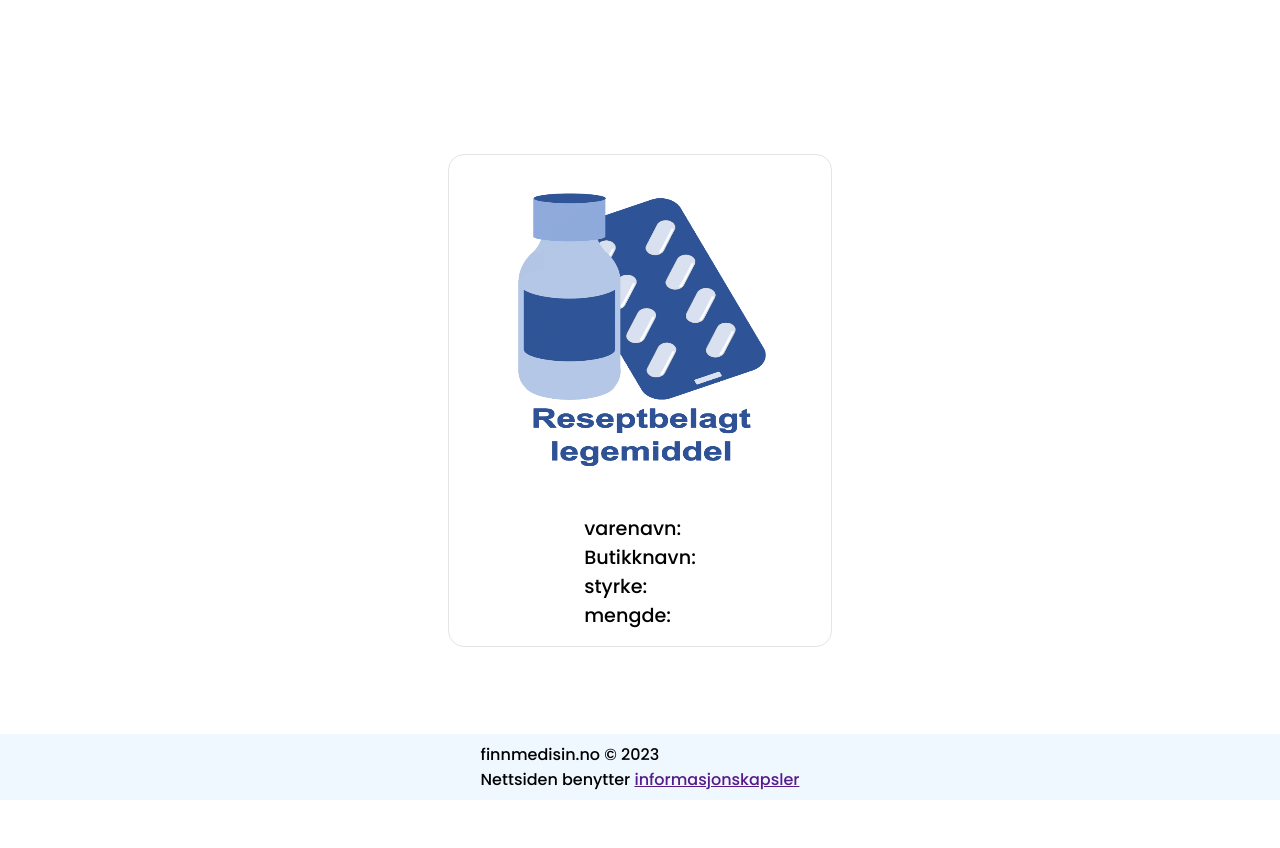
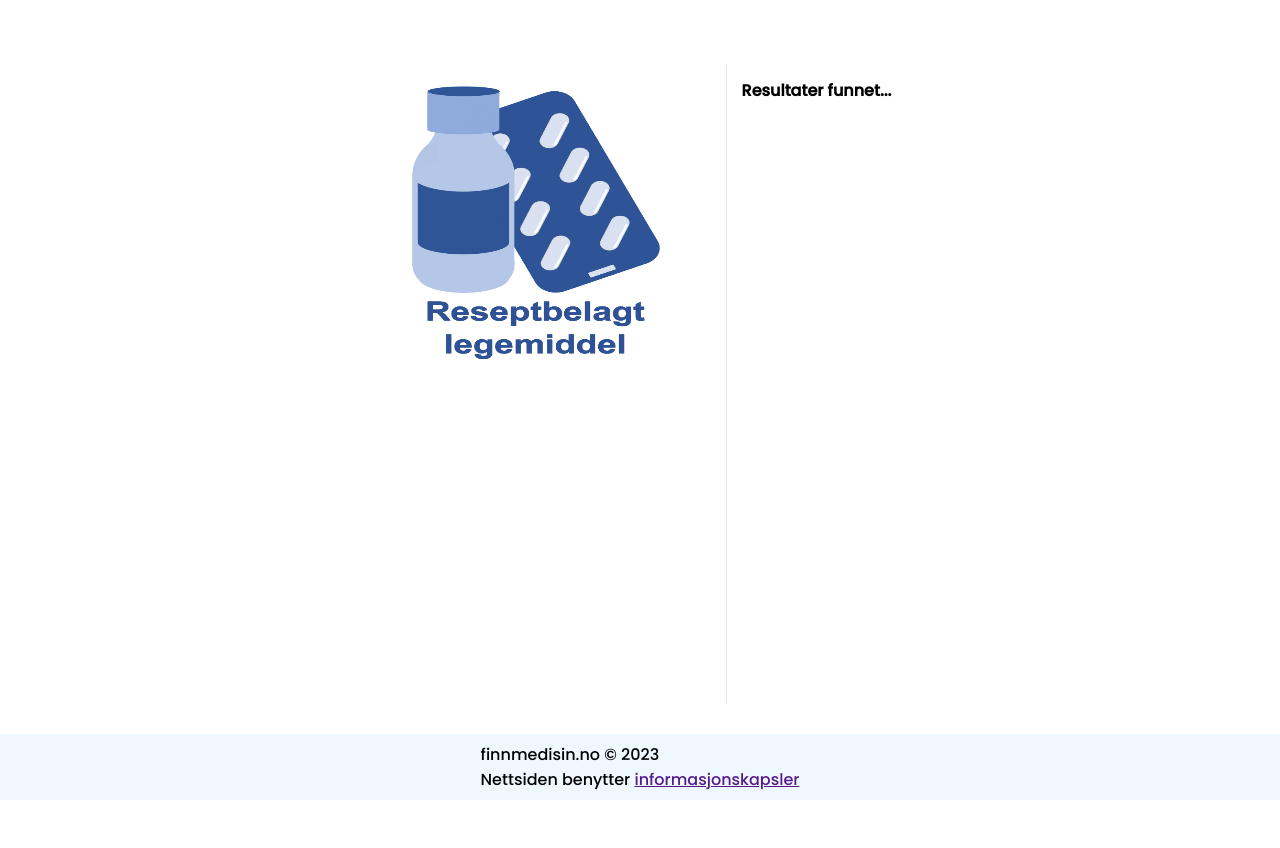
Before and after one commit to Josyno106/finn-medisin, a PHP site: page /site2.php in a window 1280 px wide. Before the commit the page ends 800 px from the top, so only its background shows below. Run offline with PHP 8.4, Linux system fonts and the light colour scheme; the visitor is signed in with stand-in values (Sample User, id 1); data that the repository does not hold is empty; some web fonts are replaced.

Commit message:
added search for empty postal code and mobile styles

```diff
--- a/css/index.css
+++ b/css/index.css
@@ -424,6 +424,8 @@
   top: 5.5rem;
   left: 0.5rem;
   display: none;
+  z-index: 100;
+  max-height: 25rem;
 }
 
 #search_result ul {
--- a/css/site2.css
+++ b/css/site2.css
@@ -7,27 +7,22 @@
 }
 
 body {
-  display: flex;
-  flex-direction: column;
-  justify-content: center;
-  align-items: center;
   height: 100vh;
   font-family: "Poppins", sans-serif;
 }
 section {
-  width: 30%;
-  /* background-color: aquamarine; */
+  width: 100%;
   border-radius: 1rem;
   padding: 1rem;
-  border: 1.5px solid rgba(128, 128, 128, 0.217);
+  display: flex;
+  justify-content: center;
+  align-items: center;
+  margin-top: 3rem;
 }
 
 .sec1_2_placement_inner_i {
   display: flex;
   gap: 1rem;
-  flex-direction: column;
-  justify-content: center;
-  align-items: center;
 }
 
 .sec1_2box1 img {
@@ -42,6 +37,29 @@
   font-size: 1.2rem;
   color: #00796b;
   font-weight: bolder;
+}
+.values-container {
+  /* background-color: #4db3a7; */
+  /* border: 1.5px solid rgba(128, 128, 128, 0.217); */
+  height: 40rem;
+  border-left: 1.5px solid rgba(128, 128, 128, 0.217);
+  padding: 0.9rem;
+  overflow-y: scroll;
+}
+.values-container ul {
+  list-style: none;
+}
+.values-container ul li {
+  border: 1px solid rgba(128, 128, 128, 0.217);
+  margin: 0.5rem 0;
+  padding: 1rem;
+}
+.values-container ul li:hover {
+  box-shadow: 0 3px 10px #00796b42;
+  border-radius: 0.5rem;
+  cursor: pointer;
+  transform: scale(1.02);
+  transition: transform 0.3s;
 }
 .footer-style {
   background-color: aliceblue;
--- a/site2.php
+++ b/site2.php
@@ -19,7 +19,8 @@
     />
     <meta name="viewport" content="width=device-width, initial-scale=1.0" />
     <title>Hjemmeside</title>
-    <link rel="stylesheet" href="css/site2.css" />
+    <link rel="stylesheet" type="text/css" href="css/site2.css" />
+
     <link
       rel="icon"
       type="image/x-icon"
@@ -37,14 +38,35 @@
     </script> -->
   </head>
   <body>
+
     <section class="section1.2">
       <div class="sec1_2_placement_inner_i">
         <div class="sec1_2box1">
           <img src="Pictures/Medicine_icon-1.png" />
         </div>
         <div class="description">
-          <p id="product">varenavn:  <br />Butikknavn:  <br />styrke: <br />mengde: </p>
+          <!-- <p id="product">varenavn:  <br />Butikknavn:  <br />styrke: <br />mengde: </p> -->
         </div>
+        <?php
+
+
+            if(isset($_SESSION['values_array'])){
+
+            echo '<div class="values-container"><h4>Resultater funnet...</h4><ul>';
+
+                //loop through the values error
+            $values = $_SESSION['values_array'];
+
+             foreach ($values as $key => $val) {
+                        echo $val;
+                      }
+
+            echo '</ul></div>';
+            }
+
+
+          ?>
+
       </div>
     </section>
 
@@ -58,11 +80,14 @@
       <!-- <button>Til toppen</button> -->
     </footer>
     <script>
-      let product = localStorage.getItem("product_string").split('-');
-       console.log(product[0])
+      if(localStorage.getItem("product_string").length > 0){
 
-        // $('.description').html(`<p id="product">varenavn: ${product[0]} <br />Butikknavn: ${product[1]} <br />styrke: ${product[2].length>0 && !product[2]===null ? product[2] :'Utilgjengelig'}<br />mengde: ${product[3].length>0 && !product[3]===null ? product[3] :'Utilgjengelig'}</p>`)
-        $('.description').html(`<p id="product">${product[0]} er tilgjengelig på <br /></p><span> ${product[1]} </span>`)
+        let product = localStorage.getItem("product_string").split('-');
+         console.log(product[0])
+
+          // $('.description').html(`<p id="product">varenavn: ${product[0]} <br />Butikknavn: ${product[1]} <br />styrke: ${product[2].length>0 && !product[2]===null ? product[2] :'Utilgjengelig'}<br />mengde: ${product[3].length>0 && !product[3]===null ? product[3] :'Utilgjengelig'}</p>`)
+          $('.description').html(`<p id="product">${product[0]} er tilgjengelig på <br /></p><span> ${product[1]} </span>`)
+      }
     </script>
   </body>
 </html>
```
Also changed, not shown: js/main.js (+28 -3 lines), php/search.php (+60 -7 lines).
